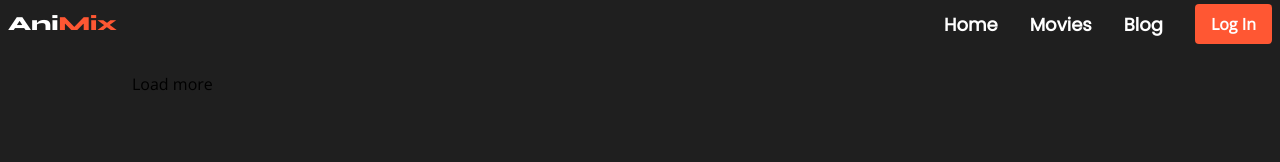
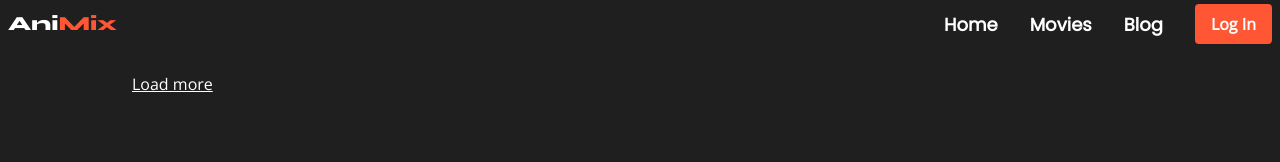
Before and after one commit to ZinoChan/Animix, a Next.js app: page /blog in a window 1280 px wide. Shown: the top 162 px of the page. Built offline with nearby package versions, Linux system fonts and the light colour scheme; no server answers; the database is empty.

Commit message:
add styles

```diff
--- a/components/blog/PostContent.tsx
+++ b/components/blog/PostContent.tsx
@@ -10,8 +10,10 @@ export default function PostContent({ post }) {
   return (
     <div>
       {/* <span className="text-gray-300">{createdAt}</span> */}
-      <h1 className="font-bold font-sans text-lg text-white">{post?.title}</h1>
-      <ReactMarkdown>{post?.content}</ReactMarkdown>
+      <h1 className="font-bold font-poppins text-2xl text-white capitalize mb-4">
+        {post?.title}
+      </h1>
+      <ReactMarkdown className="text-gray-300">{post?.content}</ReactMarkdown>
     </div>
   )
 }
--- a/pages/blog/admin/index.tsx
+++ b/pages/blog/admin/index.tsx
@@ -91,7 +91,7 @@ const CreateNewPost = () => {
           onChange={(e) => setTitle(e.target.value)}
           placeholder="Title"
           type="text"
-          className="shadow-sm border text-sm rounded focus:ring-primary focus:border-primary block w-full p-3 bg-primaryDark border-gray-600 placeholder-gray-300 text-white shadow-sm-light"
+          className="shadow-sm border text-sm rounded focus:ring-primary focus:border-primary block w-full p-3 bg-primaryDark border-gray-600 placeholder-gray-300 text-white"
           required
         />
       </div>
--- a/pages/blog/index.tsx
+++ b/pages/blog/index.tsx
@@ -69,7 +69,9 @@ const BlogHome = (props) => {
         <PostFeed posts={posts} admin={false} />
 
         {!loading && !postsEnd && (
-          <button onClick={getMorePosts}>Load more</button>
+          <button className="text-white underline" onClick={getMorePosts}>
+            Load more
+          </button>
         )}
 
         {loading && <p className="text-white">loading..</p>}
```
